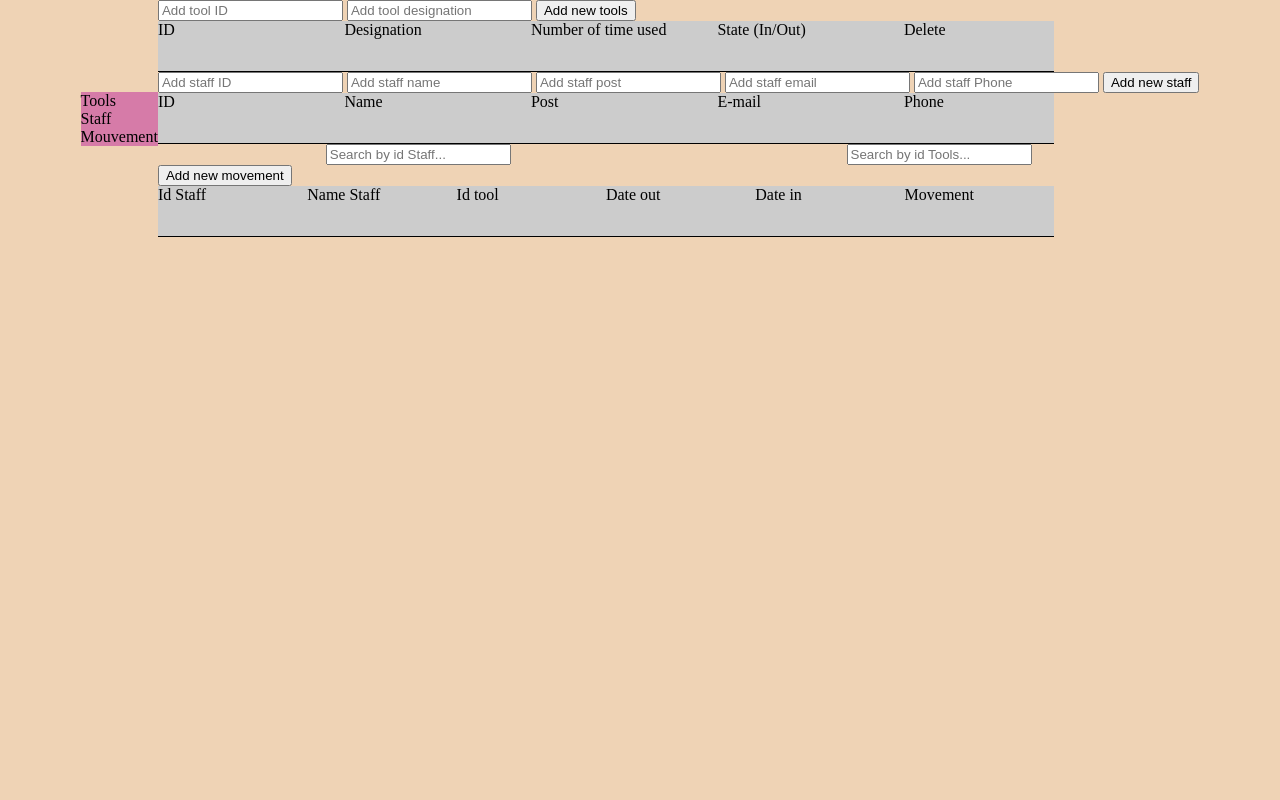
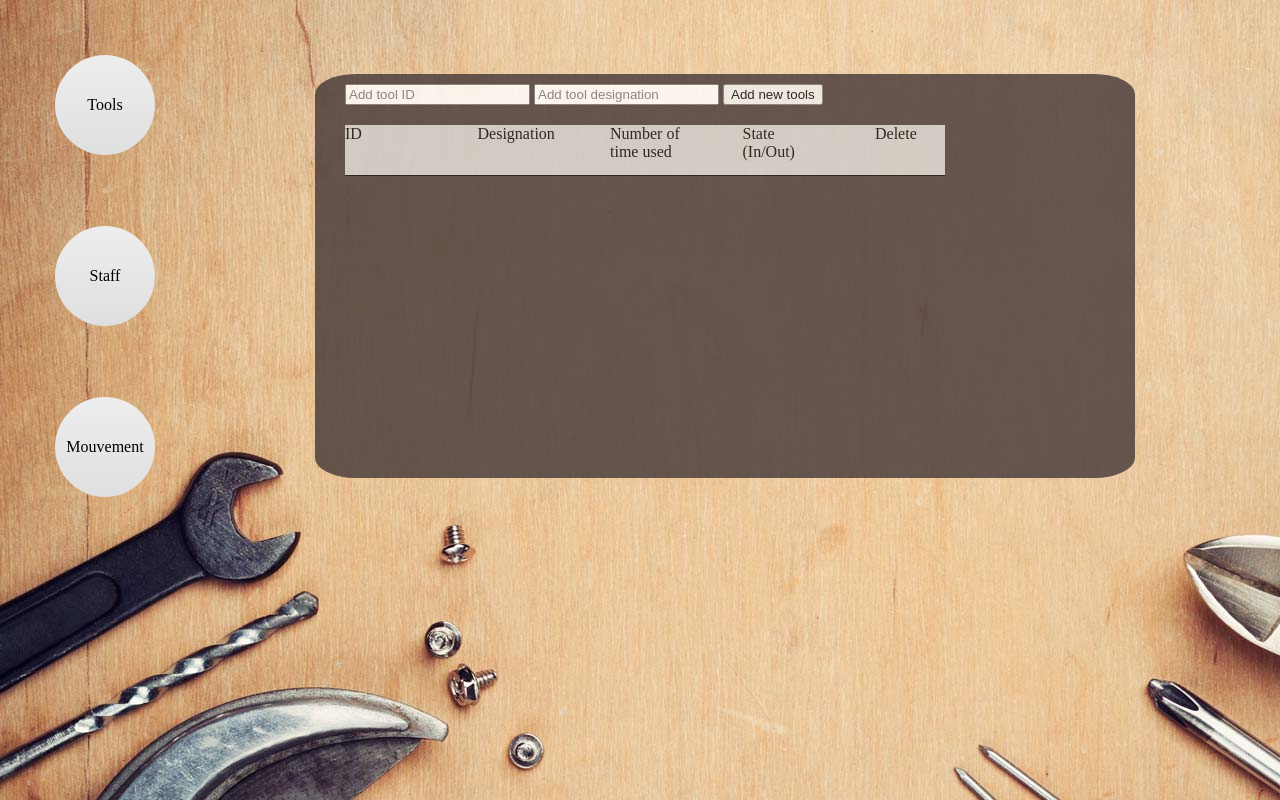
Before and after one commit to mfmehdi/TOOLS-MANAGEMENT, a plain HTML site: page index.html in a window 1280 px wide. Both pictures are taken after a click on the element "Tools". Drawn offline with nearby package versions, Linux system fonts and the light colour scheme.

Commit message:
css main and nav

```diff
--- a/index.html
+++ b/index.html
@@ -9,16 +9,16 @@
 
 <header>
 	<div class="nav">
-			<span><div class="nav-btn" id="btn-tools">Tools</div></span>
-			<span><div class="nav-btn">Staff</div></span>
-			<span><div class="nav-btn">Mouvement</div></span>
+			<div class="nav-btn" id="btn-tools">Tools</div>
+			<div class="nav-btn" id="btn-staff">Staff</div>
+			<div class="nav-btn" id="btn-movement">Mouvement</div>
 	</div>
 
 </header>
 
 <div class="main">
 
-	<div class="tools">
+	<div class="tools divs-main">
 		<div class="add-tool">
 			 <form  action="JavaScript:createTools()"  class="form">
 				<input class='add' type="text" id='tool-id' placeholder="Add tool ID" required>
@@ -44,7 +44,7 @@
 
 <!-- -----------------------------------------------Staff---------------------------------------------->
 <!----------------------------------------------------------------------------------------------------->
-<div class="staff">
+<div class="staff divs-main">
 		<div class="add-staff">
 			 <form  action="JavaScript:createStaff()"  class="form">
 				<input class='add' type="text" id='staff-id' placeholder="Add staff ID" required>
@@ -72,7 +72,7 @@
 <!-- -------------------------------------------movement----------------------------------------------->
 <!----------------------------------------------------------------------------------------------------->
 
-	<div class="movement">
+	<div class="movement divs-main">
 		<div class="add-movement">
 			 <form  action="JavaScript:createMovement()"  class="form">
 
--- a/main.js
+++ b/main.js
@@ -1,2 +1,27 @@
 
-$("#btn-tools").on("click",listingTools)
+$(".divs-main").hide()
+
+$("#btn-tools").on("click",()=>{
+$(".staff").slideUp("slow");
+$(".movement").slideUp("slow");
+$(".tools").slideDown("slow");
+	listingTools
+
+});
+
+
+
+$("#btn-staff").on("click",()=>{
+$(".tools").slideUp("slow");
+$(".movement").slideUp("slow");
+$(".staff").slideDown("slow");
+	listingStaff
+});
+
+
+$("#btn-movement").on("click",()=>{
+$(".tools").slideUp("slow");
+$(".staff").slideUp("slow");
+$(".movement").slideDown("slow");
+	listingStaff
+});
--- a/style.css
+++ b/style.css
@@ -1,32 +1,91 @@
 body {
 	padding: 0;
-	margin: 0;
-	background-color: #EFD3B5;
+	margin: 20px;
+
 	justify-content: center;
 	display: flex;
 	flex-direction: row;
+	justify-content: space-around;
 	align-items: center;
 	align-content: center;
+	background-image: url("tools-background.jpg");
+}
+
+
+/***********NAV******************/
+.nav{
+
+	display: flex;
+	flex-direction: column;
+	justify-content: space-around;
+	height: 40vw;
+}
+
+.nav-btn{
+	background:linear-gradient(to bottom, #ededed 5%, #dfdfdf 100%);
+	border-radius: 100%;
+	height: 100px;
+	width: 100px;
+	display: flex;
+	justify-content: center;
+	align-items: center;
+}
+
+.nav-btn:active {
+    font-weight: bold;
+}
+.nav-btn:hover {
+	background:linear-gradient(to bottom, #dfdfdf 5%, #ededed 100%);
+    box-shadow: 0 0 20px -1px rgba(0,0,0,2);
+    font-weight: bold;
+    cursor: grab;
+}
+/*************************************/
+/**************MAIN*********************/
+.main{
+	display: flex;
+	flex-direction: column;
+	align-items: center;
+	justify-content: center;
+	/*background-color: #443737;*/
+	 opacity: 80%;
+	height: 500px;
+	width:1000px;
+}
+
+.divs-main{
+	 opacity: 100%;
+	height: 30vw;
+	width:800px;
+	border-radius: 5%;
+	background-color: #443737;
+	display: flex;
+	flex-direction: column;
+	padding: 10px;
+	margin: 0px;
 
 }
-
-.nav{
-	background-color: #D67BA8;
+/****************************************/
+.views-tools,.views-staff{
+	width: 50vw;
 }
 
-.views-tools{
-	width: 70vw;
-}
-
-.tool-item {
+.tool-item,.staff-item ,.movement-item{
 	display: flex;
 	justify-content: space-between;
 	border-bottom: 1px solid black;
+	margin:20px;
+}
+.tool-item>span, .staff-item>span, .movement-item>span {
+	width:70px;
+	color: white;
+	font-weight: bold;
+	width:150px;
+	margin-bottom: 5px;
 
 }
-
-.tool-item>span, .head >span{
-	width:150px;
+.head >span{
+	width:70px;
 	margin-bottom: 5px;
 }
 
@@ -37,7 +96,11 @@ body {
 	border-bottom: 1px solid black;
 	background-color: #CCC;
 	height: 50px;
-	width: 70vw;
+	/*;width: 50vw;*/
+	margin:20px;
+}
+.form{
+	margin-left: 20px;
 }
 
 /*************************/
```
Also changed, not shown: tools-background.jpg (added).
